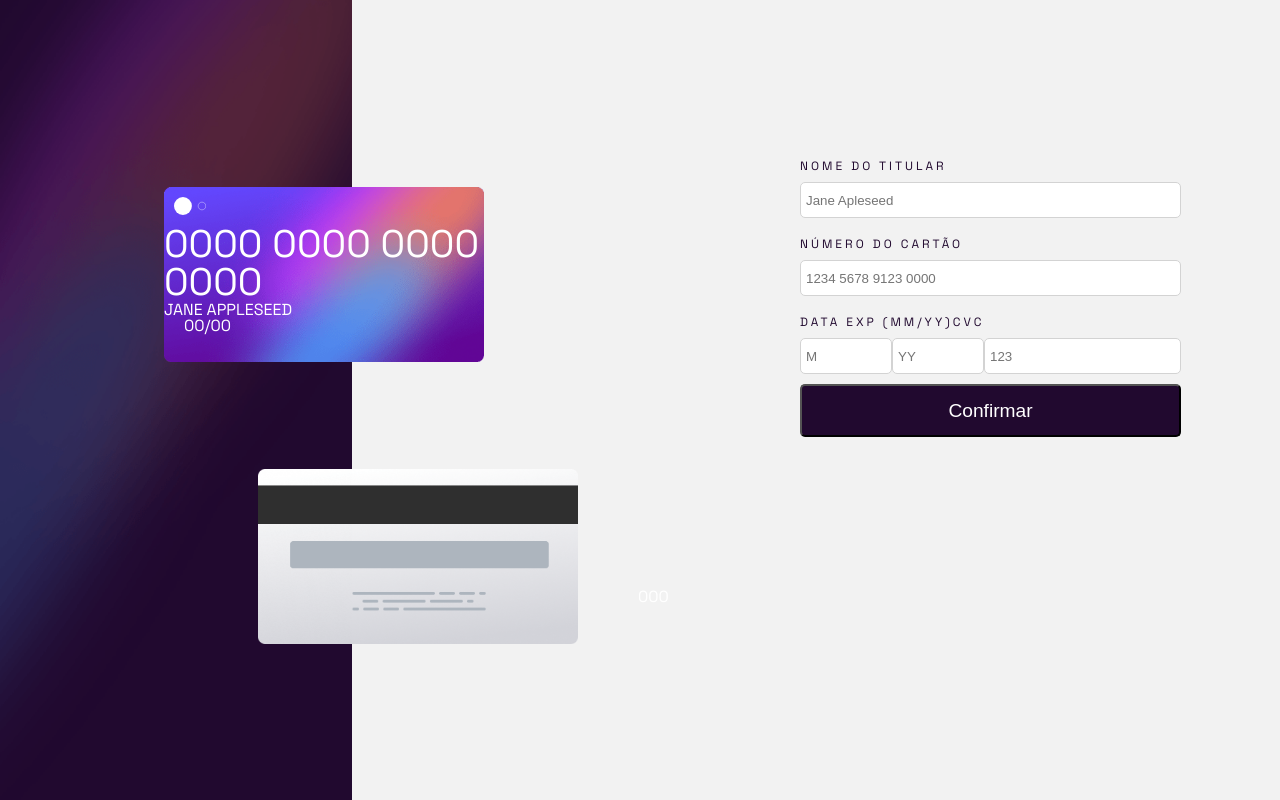
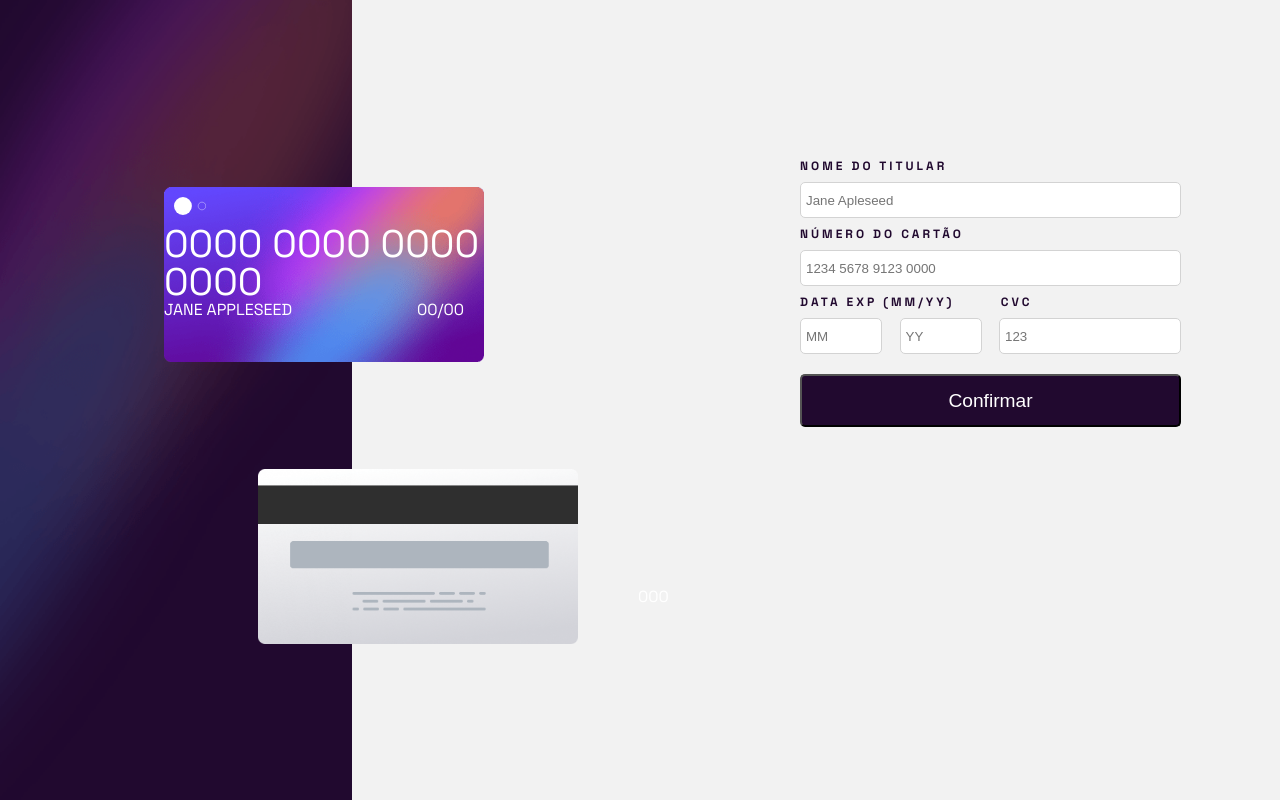
Before and after one commit to milena-steffen/Formulario-de-detalhes-de-cartao-interativo, a plain HTML site: page index.html in a window 1280 px wide. Drawn offline with Linux system fonts and the light colour scheme.

Commit message:
novaversao

```diff
--- a/index.html
+++ b/index.html
@@ -25,8 +25,10 @@
 
                     <span class="numeropartefrontal">0000 0000 0000 0000</span>
 
-                    <span class="nomedocartao">Jane Appleseed</span>
-                    <span class="meseano">00/00</span>
+                    <div class="informacoesgerais">
+                        <span class="nomedocartao">Jane Appleseed</span>
+                        <span class="meseano">00/00</span>
+                    </div>
                 </div>
                 <div class="partetraseira">
                 <span class="cvc">000</span>
@@ -34,7 +36,7 @@
             </section>
         </div>
 
-    <main>
+    <main class="conteudo">
         <form class="apresentacao">
             <div class="apresentacaodados">
                 <label for="nomedotitulardocartao">Nome do titular</label>
@@ -45,12 +47,14 @@
                 </div>
 
                 <div class="outrosdados">
-                <label for="datadeexpiracao">Data exp (mm/yy)</label>
-                <label for="codigodeverificacao">CVC</label>
+                    <label for="datadeexpiracao">Data exp (mm/yy)</label>
+                    <div class="estruturacodigodeverificacao">
+                    <label for="codigodeverificacao">CVC</label>
                 </div>
+            </div>
 
                 <div class="linha">
-                <input type="text" id="mesdeexpiracao" class="inputmes" required placeholder="M">
+                <input type="text" id="mesdeexpiracao" class="inputmes" required placeholder="MM">
                 <input type="text" id="anodeexpiracao" class="inputano" required placeholder="YY">
                 <input type="text" id="codigodeverificao" class="inputcodigo" required placeholder="123">
                 </div>
--- a/style.css
+++ b/style.css
@@ -44,8 +44,6 @@ header{
     height: 245px;
     left: 164px;
     top: 187px;
-
-
 }
 
 .logopartefrontal{
@@ -55,20 +53,25 @@ header{
 
 .numeropartefrontal{
     display: flex;
-    flex-direction: inherit;
+
     width: 100%;
     font-size: 2.4rem;
 }
 
+.informacoesgerais{
+    display: flex;
+    justify-content: space-between;
+
+}
 
 .nomedocartao{
-    display: inline-flex;
-    flex-direction: unset;
+    position: relative;
+    margin-bottom: 20px;
+
 }
 
 .meseano{
     display: inline-flex;
-    flex-direction: unset;
     margin: 0px 20px;
 }
 
@@ -95,11 +98,15 @@ header{
 main {
     width: 50%;
     text-transform: uppercase;
+    font-weight: bold;
     letter-spacing: 3px;
     font-size: 12px;
 }
 
 .apresentacao{
+    display: flex;
+    flex-direction: column;
+    gap: 10px;
     color: #21092F;
     width: 381px;
     height: 352px;
@@ -111,19 +118,21 @@ main {
 .apresentacaodados{
     display: flex;
     flex-direction: column;
+    gap: 10px;
     width: 100%;
 }
 
 .outrosdados{
     display: flex;
-    flex-wrap: nowrap;
-    width: 100%;
-
+    justify-content: space-between;
+    gap: 10px;
+}
+.estruturacodigodeverificacao{
+    margin-right: 39%;
 }
 
 .inputpadrao{
     padding: 5px;
-    margin: 10px 0px 20px 0px;
     height: 24px;
     border-radius: 5px;
     border: 1px solid lightgray;
@@ -131,36 +140,31 @@ main {
 
 .linha{
     display: flex;
-    flex-wrap: nowrap;
-    width: 100%;
+    justify-content: space-between;
+    gap: 10px;
 }
 
 .inputmes{
     border: 1px solid lightgray;
     padding: 5px;
-    margin: 10px 0px;
     border-radius: 5px;
-    width: 80px;
+    width: 70px;
     height: 24px;
-
 }
 
 .inputano{
     border: 1px solid lightgray;
     padding: 5px;
-    margin: 10px 0px;
     border-radius: 5px;
-    width: 80px;
+    width: 70px;
     height: 24px;
-
 }
 
 .inputcodigo{
     border: 1px solid lightgray;
     padding: 5px;
-    margin: 10px 0px;
     border-radius: 5px;
-    width: 191px;
+    width: 170px;
     height: 24px;
 }
 
@@ -175,6 +179,7 @@ main {
     cursor: pointer;
     width: 381px;
     height: 53px;
+    margin-top: 10px;
 }
 
 .confirmar:hover{
```
